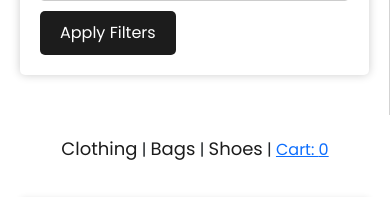
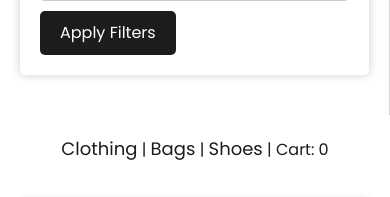
Before and after one commit to isw-academy-falcons/e-wardrobe-front, a React (Create React App) app: page /fashion in a window 390 px wide. Shown: the part 920-1117 px from the top of the page. Built offline with nearby package versions, Linux system fonts and the light colour scheme.

Commit message:
fixes to links

```diff
--- a/src/Pricing.js
+++ b/src/Pricing.js
@@ -20,7 +20,7 @@ export default function Pricing() {
             <li>Ad-Supported</li>
             <li>Limited Style Preferences</li>
           </ul>
-          <button><a href="/landing-page">Get Started</a></button>
+          <button><a className="fashion-link" href="/landing-page">Get Started</a></button>
         </div>
 
         <div className="pricing-container">
@@ -32,7 +32,7 @@ export default function Pricing() {
             <li>Seasonal Trend Alerts</li>
             <li>Ad-Free Experience</li>
           </ul>
-          <button><a href="/payment">Purchase</a></button>
+          <button><a className="fashion-link" href="/payment">Purchase</a></button>
         </div>
       </div>
     </div>
--- a/src/pages/fashion/fashion.css
+++ b/src/pages/fashion/fashion.css
@@ -231,3 +231,9 @@
   .apply-button:hover {
     background-color: #0056b3; /* Button color on hover */
   }
+
+
+  .fashion-link{
+    text-decoration: none;
+    color:#1c1c1c;
+  }
--- a/src/pages/fashion/fashion.jsx
+++ b/src/pages/fashion/fashion.jsx
@@ -297,7 +297,7 @@ const Fashion = () => {
                 Shoes
               </a>{" "}
               |{" "}
-              <a href="/fashion-cart">Cart: {cart.length}</a>
+              <a className="fashion-link" href="/fashion-cart">Cart: {cart.length}</a>
             </p>
           </div>
           <div className="fashion-cards">
--- a/src/pages/fashion/fashionProduct.css
+++ b/src/pages/fashion/fashionProduct.css
@@ -130,3 +130,8 @@ box-sizing: border-box;
 
     box-shadow: rgba(100, 100, 111, 0.2) 0px 7px 29px 0px;
 }
+
+.fashion-link{
+    text-decoration: none;
+    color:#1c1c1c;
+  }
--- a/src/pages/fashion/fashionProduct.js
+++ b/src/pages/fashion/fashionProduct.js
@@ -81,7 +81,7 @@ const FashionProduct = ({ product: initialProduct }) => {
           >
             {addedToBag ? 'Added to Bag' : 'Add to Bag'}
           </button>
-          <button className="productItem-btn productItem-btn-secondary"><a href='/fashion-cart'>Proceed to Checkout</a></button>
+          <button className="productItem-btn productItem-btn-secondary"><a className="fashion-link" href='/fashion-cart'>Proceed to Checkout</a></button>
         </div>
 
         <div className='product-Item2'>
--- a/src/pages/fashion/fashioncart.css
+++ b/src/pages/fashion/fashioncart.css
@@ -99,14 +99,20 @@
     color:#FCDE7C;
 }
 
-.cart-checkout-btn-primary a{
+.cart-checkout-btn-primary a {
     color:#FCDE7C;
+    text-decoration: none;
 }
 
 .cart-checkout-btn-secondary{
     border: none;
     background-color: transparent;
     margin-bottom: 40px;
+}
+
+.cart-checkout-btn-secondary a{
+   text-decoration: none;
+   color:#1c1c1c;
 }
 
 .empty-cart{
--- a/src/pages/fashion/fashioncart.js
+++ b/src/pages/fashion/fashioncart.js
@@ -74,8 +74,8 @@ const FashionCart = () => {
       </div>
 
       <div className='cart-checkout-container'>
-        <button className='cart-checkout-btn-primary'><a href='/payment'>Checkout</a></button>
-        <button className='cart-checkout-btn-secondary'><a href='/fashion'>Continue Shopping</a></button>
+        <button className='cart-checkout-btn-primary'><a  cart-checkout-btn-primary-link href='/payment'>Checkout</a></button>
+        <button className='cart-checkout-btn-secondary'><a cart-checkout-btn-secondary-link href='/fashion'>Continue Shopping</a></button>
       </div>
     </div>
   );
--- a/src/styles/Pricing.css
+++ b/src/styles/Pricing.css
@@ -90,6 +90,10 @@
       padding: 50px;
     }
 
+    .fashion-link{
+      text-decoration: none;
+    }
+
     .pricing-container {
       width: 90%;
       height: 420px;
```
